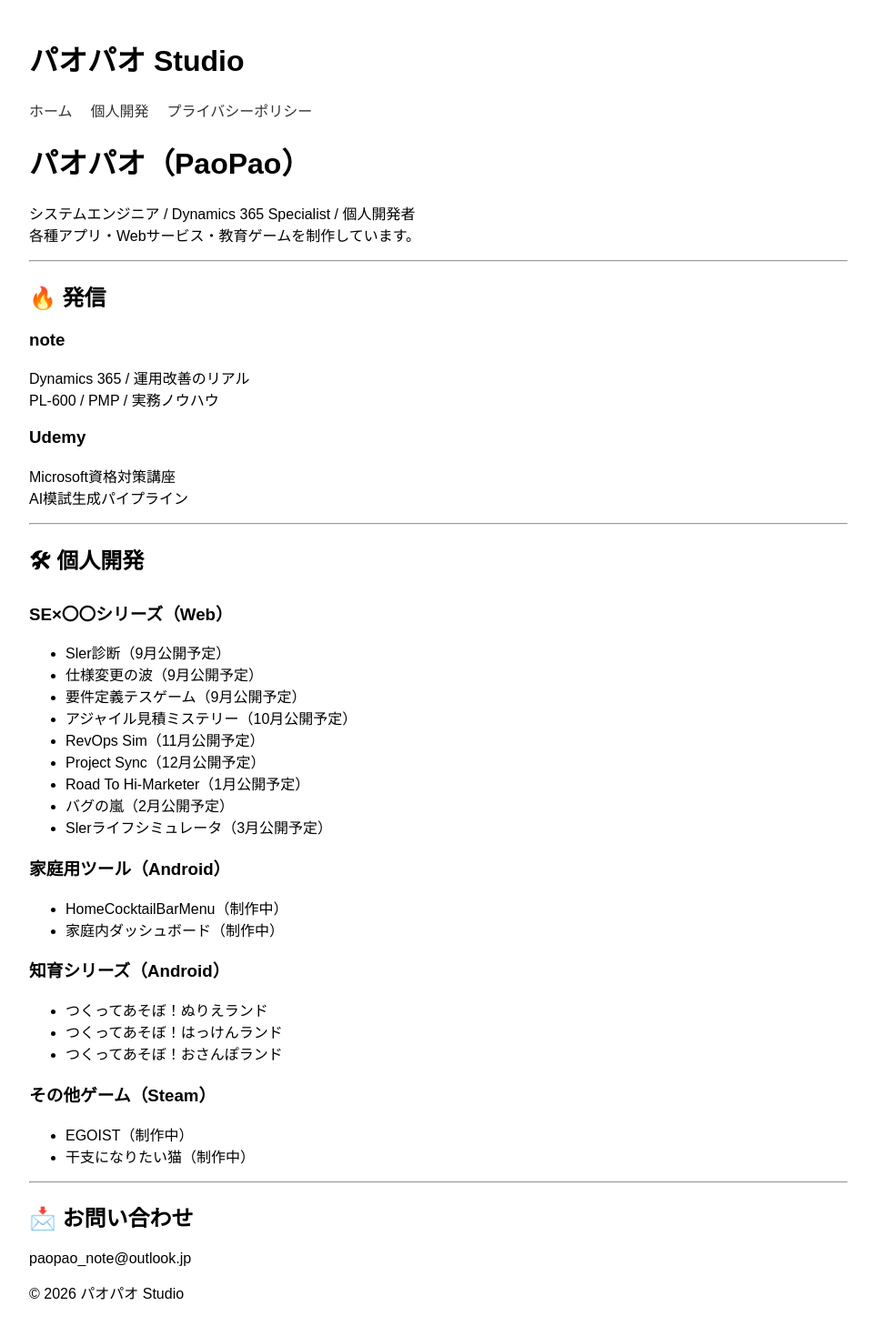
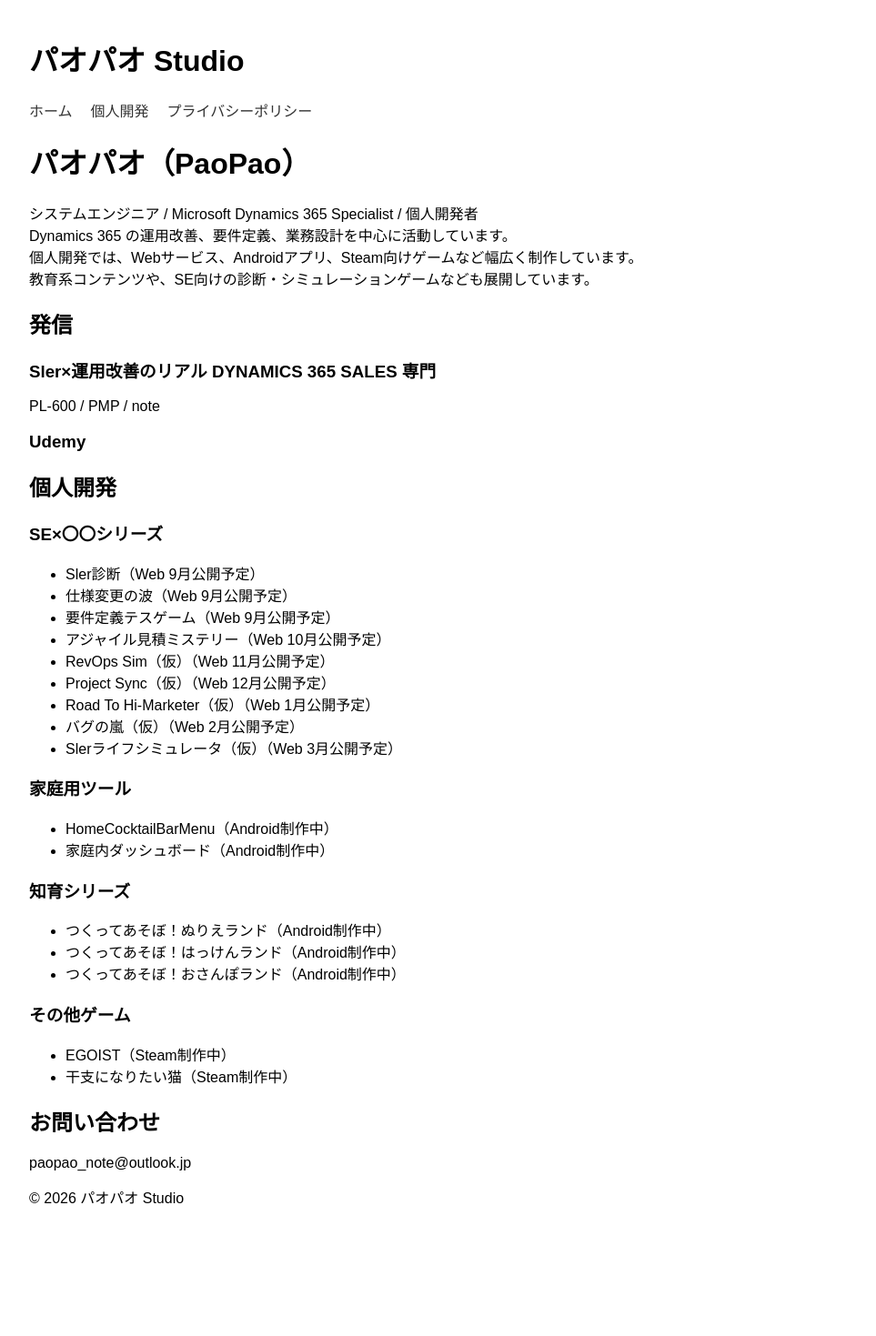
Before and after one commit to paopao-studio/paopao-studio.github.io, a Jekyll site: the page built from index.md, in a window 1280 px wide. Shown: the whole page at 91% size, without its empty margins (158-1121 px from the left). Built offline with Jekyll 4.4.1, drawn with Linux system fonts in a browser that asks for light colours; after the commit the page ends 1364 px from its top, so only the background shows below that.

Commit message:
Revise index.md with updated project details
Updated personal development project descriptions and added new sections for upcoming projects.

```diff
--- a/index.md
+++ b/index.md
@@ -5,50 +5,43 @@
 
 # パオパオ（PaoPao）
 
-システムエンジニア / Dynamics 365 Specialist / 個人開発者
-各種アプリ・Webサービス・教育ゲームを制作しています。
+システムエンジニア / Microsoft Dynamics 365 Specialist / 個人開発者
+Dynamics 365 の運用改善、要件定義、業務設計を中心に活動しています。
+個人開発では、Webサービス、Androidアプリ、Steam向けゲームなど幅広く制作しています。
+教育系コンテンツや、SE向けの診断・シミュレーションゲームなども展開しています。
 
----
+## 発信
 
-## 🔥 発信
-
-### note
-Dynamics 365 / 運用改善のリアル
-PL-600 / PMP / 実務ノウハウ
+### Sler×運用改善のリアル DYNAMICS 365 SALES 専門
+PL-600 / PMP / note
 
 ### Udemy
-Microsoft資格対策講座
-AI模試生成パイプライン
 
----
+## 個人開発
 
-## 🛠 個人開発
+### SE×〇〇シリーズ
+- Sler診断（Web 9月公開予定）
+- 仕様変更の波（Web 9月公開予定）
+- 要件定義テスゲーム（Web 9月公開予定）
+- アジャイル見積ミステリー（Web 10月公開予定）
+- RevOps Sim（仮）（Web 11月公開予定）
+- Project Sync（仮）（Web 12月公開予定）
+- Road To Hi-Marketer（仮）（Web 1月公開予定）
+- バグの嵐（仮）（Web 2月公開予定）
+- Slerライフシミュレータ（仮）（Web 3月公開予定）
 
-### SE×〇〇シリーズ（Web）
-- Sler診断（9月公開予定）
-- 仕様変更の波（9月公開予定）
-- 要件定義テスゲーム（9月公開予定）
-- アジャイル見積ミステリー（10月公開予定）
-- RevOps Sim（11月公開予定）
-- Project Sync（12月公開予定）
-- Road To Hi-Marketer（1月公開予定）
-- バグの嵐（2月公開予定）
-- Slerライフシミュレータ（3月公開予定）
+### 家庭用ツール
+- HomeCocktailBarMenu（Android制作中）
+- 家庭内ダッシュボード（Android制作中）
 
-### 家庭用ツール（Android）
-- HomeCocktailBarMenu（制作中）
-- 家庭内ダッシュボード（制作中）
+### 知育シリーズ
+- つくってあそぼ！ぬりえランド（Android制作中）
+- つくってあそぼ！はっけんランド（Android制作中）
+- つくってあそぼ！おさんぽランド（Android制作中）
 
-### 知育シリーズ（Android）
-- つくってあそぼ！ぬりえランド
-- つくってあそぼ！はっけんランド
-- つくってあそぼ！おさんぽランド
+### その他ゲーム
+- EGOIST（Steam制作中）
+- 干支になりたい猫（Steam制作中）
 
-### その他ゲーム（Steam）
-- EGOIST（制作中）
-- 干支になりたい猫（制作中）
-
----
-
-## 📩 お問い合わせ
+## お問い合わせ
 paopao_note@outlook.jp
```
